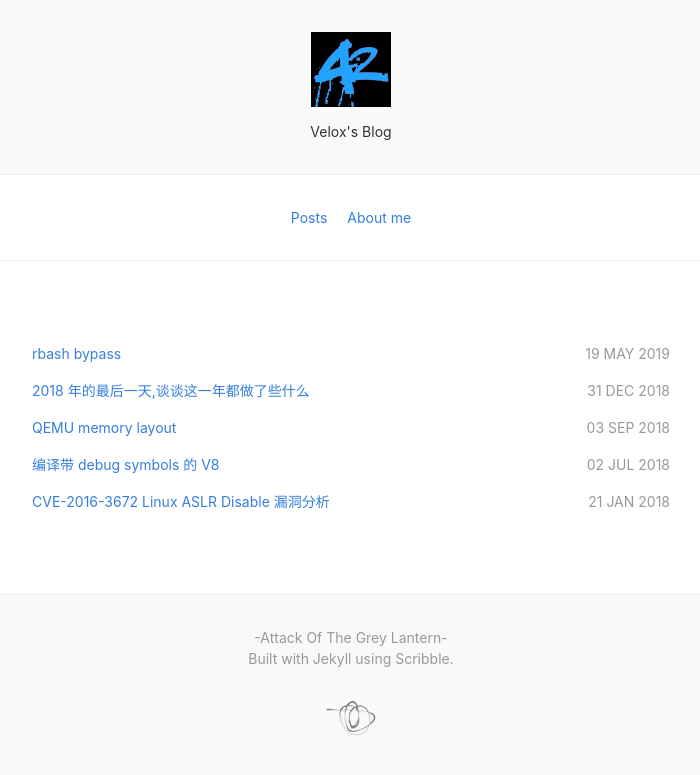
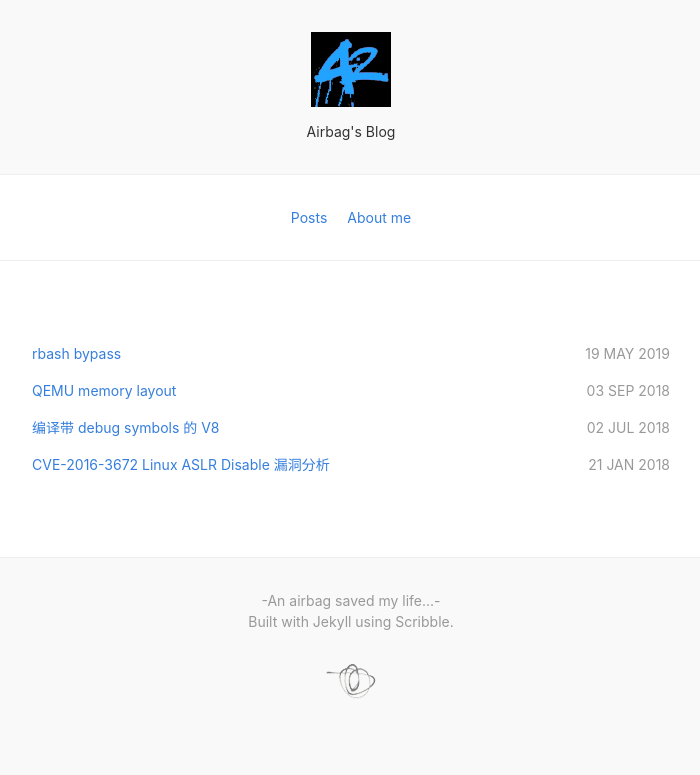
Before and after one commit to AttackLantern/AttackLantern.github.io, a Jekyll site: the page built from index.html, in a window 1280 px wide. Shown: the top 775 px of the page, without its empty margins (289-989 px from the left). Built offline with Jekyll 4.4.1, drawn with Linux system fonts in a browser that asks for light colours; nearby versions of some CDN libraries.

Commit message:
to airbag

```diff
--- a/_config.yml
+++ b/_config.yml
@@ -1,8 +1,8 @@
 # ----------- CONFIGURABLE START -----------
-title:            "Velox's Blog"
+title:            "Airbag's Blog"
 description:      "boring life"
 url:              http://velox42.com # Site url, without a slash at the end.
-signoff:          "危楼" # Your name
+signoff:          "airbag" # Your name
 facebook_appid:   # APP ID for like button, remove from /_includes/share.html if unwanted.
 google_analytics: # Set tracking, remove from /javascripts/basic.js if unwanted.
 share:            false # Turn on twitter and facebook share buttons
--- a/_layouts/default.html
+++ b/_layouts/default.html
@@ -48,7 +48,7 @@
       {% if is_post %}{% include pagination.html %}{% endif %}
     </div>
     <footer class="mw7 center tc pt3 pb4 silver">
-      -Attack Of The Grey Lantern-
+      -An airbag saved my life...-
       <br>Built with Jekyll using <a href="http://github.com/muan/scribble" class="link silver hover-blue pv1">Scribble</a>.
       <img src="{{ site.url }}/images/scribble2.png" alt="scribble" class="mt4 db center" />
     </footer>
--- a/_posts/2018-12-31-byebye2018.md
+++ /dev/null
@@ -1,5 +0,0 @@
----
-title: 2018 年的最后一天,谈谈这一年都做了些什么
-date: 2018-12-31 7:02:00
----
-具体如下：
```
